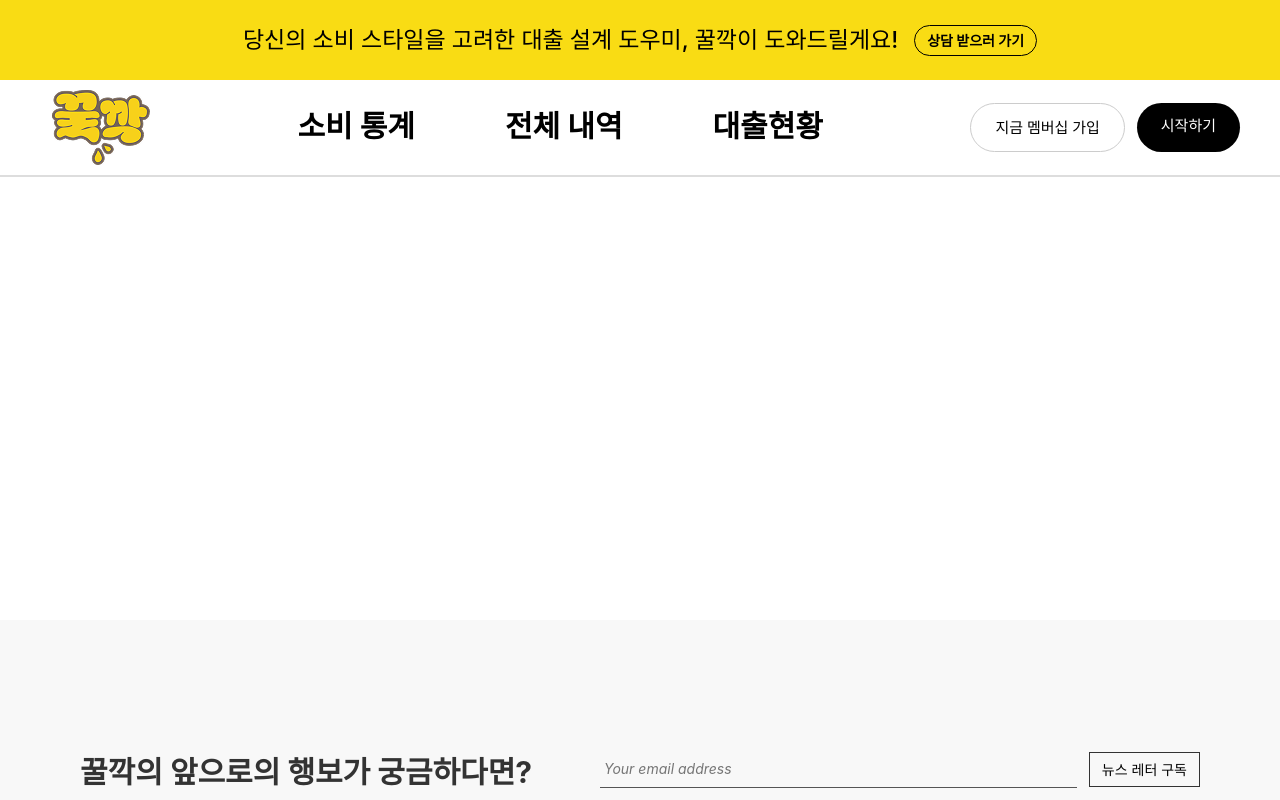
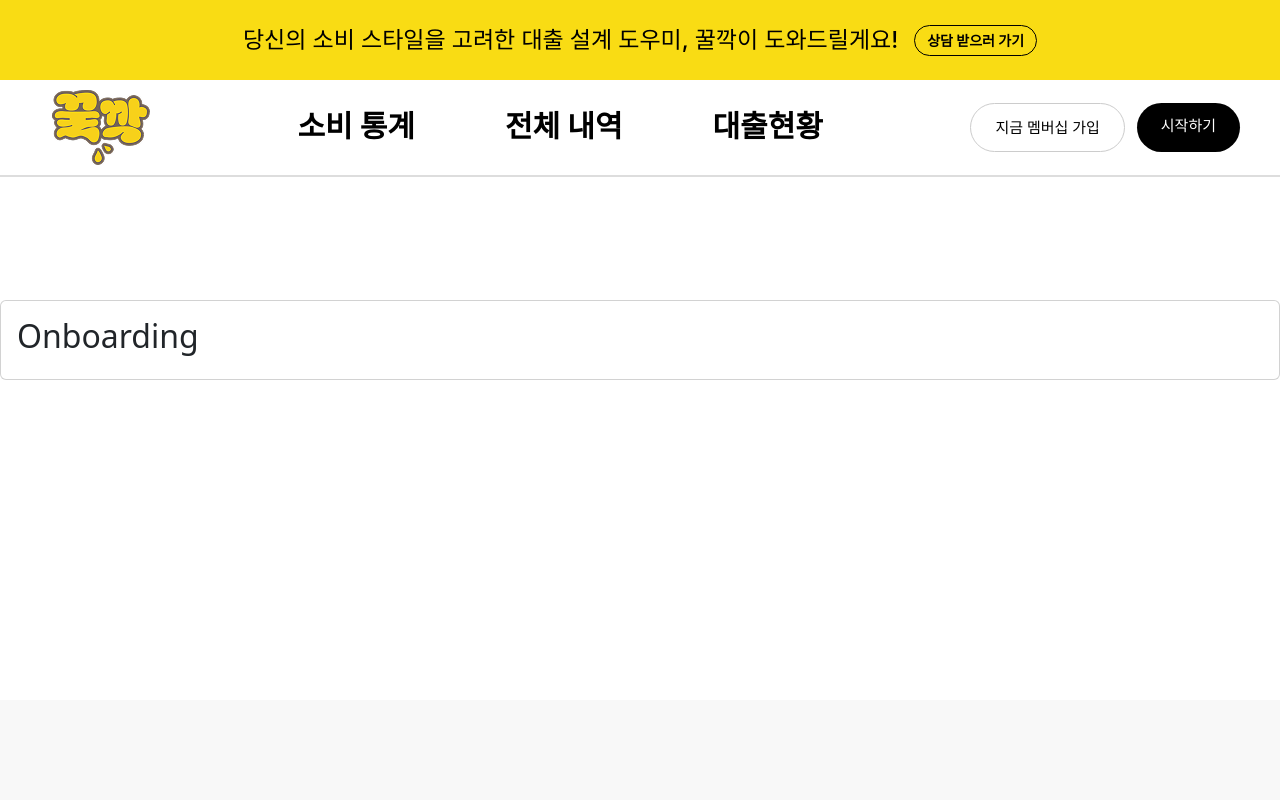
Before and after one commit to hellozo0/Gulp, a Vue app in the folder gulp-web/: page /onboarding in a window 1280 px wide. Shown: the top 800 px of the page. Built offline with nearby package versions, Linux system fonts and the light colour scheme; what v-calendar would draw is missing.

Commit message:
feat : 로고 클릭시 온보딩 뷰로 이동

```diff
--- a/gulp-web/src/components/Navbar.vue
+++ b/gulp-web/src/components/Navbar.vue
@@ -2,7 +2,9 @@
   <div class="navbar">
     <div class="inner">
       <!-- 로고 -->
-      <img src="../assets/images/logo_header.png" class="logo" alt="꿀깍" />
+      <router-link to="/onboarding">
+        <img src="../assets/images/logo_header.png" class="logo" alt="꿀깍" />
+      </router-link>
 
       <!-- 메뉴 -->
       <div class="menu">
--- /dev/null
+++ b/gulp-web/src/pages/OnBoarding.vue
@@ -0,0 +1,11 @@
+<template>
+  <div class="card card-body">
+    <h2>Onboarding</h2>
+  </div>
+</template>
+
+<script>
+export default {
+  name: 'OnBoarding',
+};
+</script>
--- a/gulp-web/src/router/index.js
+++ b/gulp-web/src/router/index.js
@@ -7,6 +7,7 @@ import SignUp from '@/pages/SignUp.vue';
 import MyPage from '../pages/MyPage.vue';
 import MyPageEdit from '@/pages/MyPageEdit.vue';
 import Landing from '@/pages/Landing.vue';
+import OnBoarding from '@/pages/OnBoarding.vue';
 
 const router = createRouter({
   history: createWebHistory(import.meta.env.BASE_URL),
@@ -27,6 +28,11 @@ const router = createRouter({
       path: '/loan',
       name: 'loan',
       component: Loan,
+    },
+    {
+      path: '/onboarding',
+      name: 'onBoarding',
+      component: OnBoarding,
     },
     {
       path: '/landing',
```
